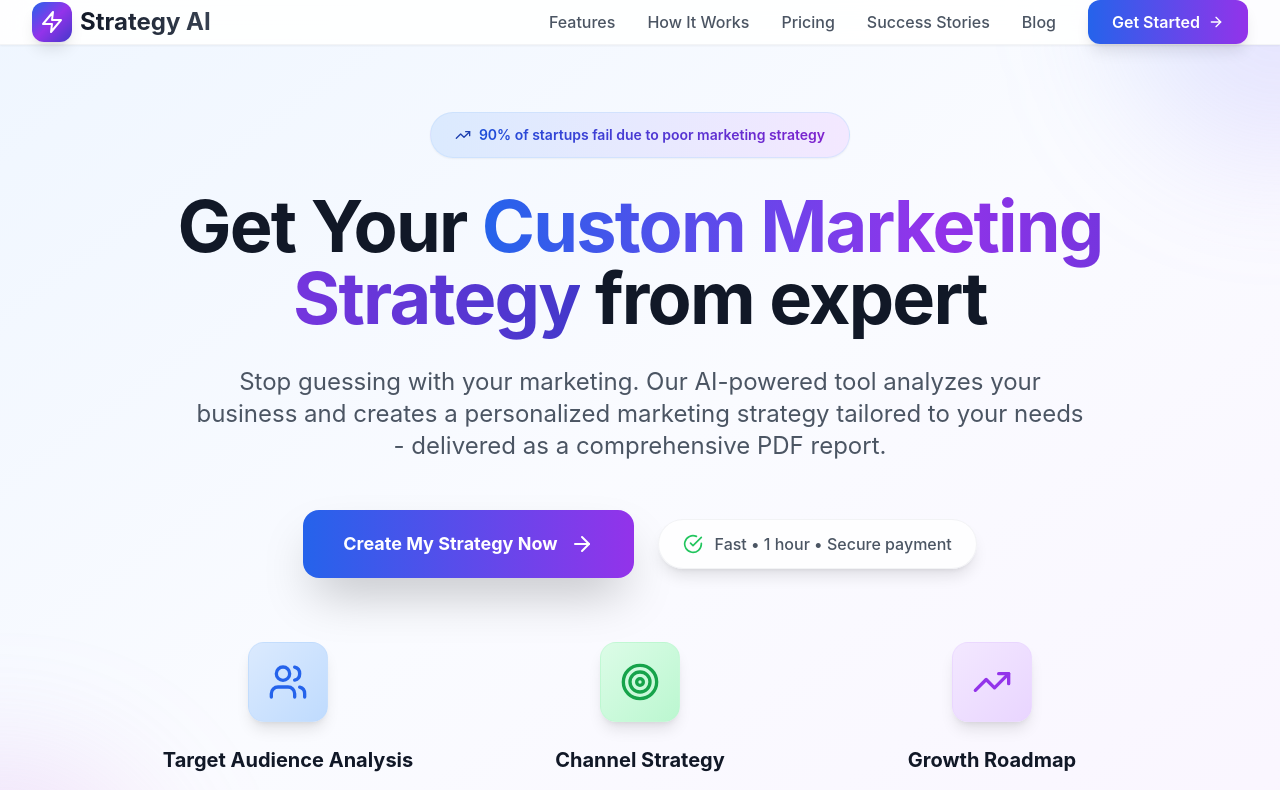
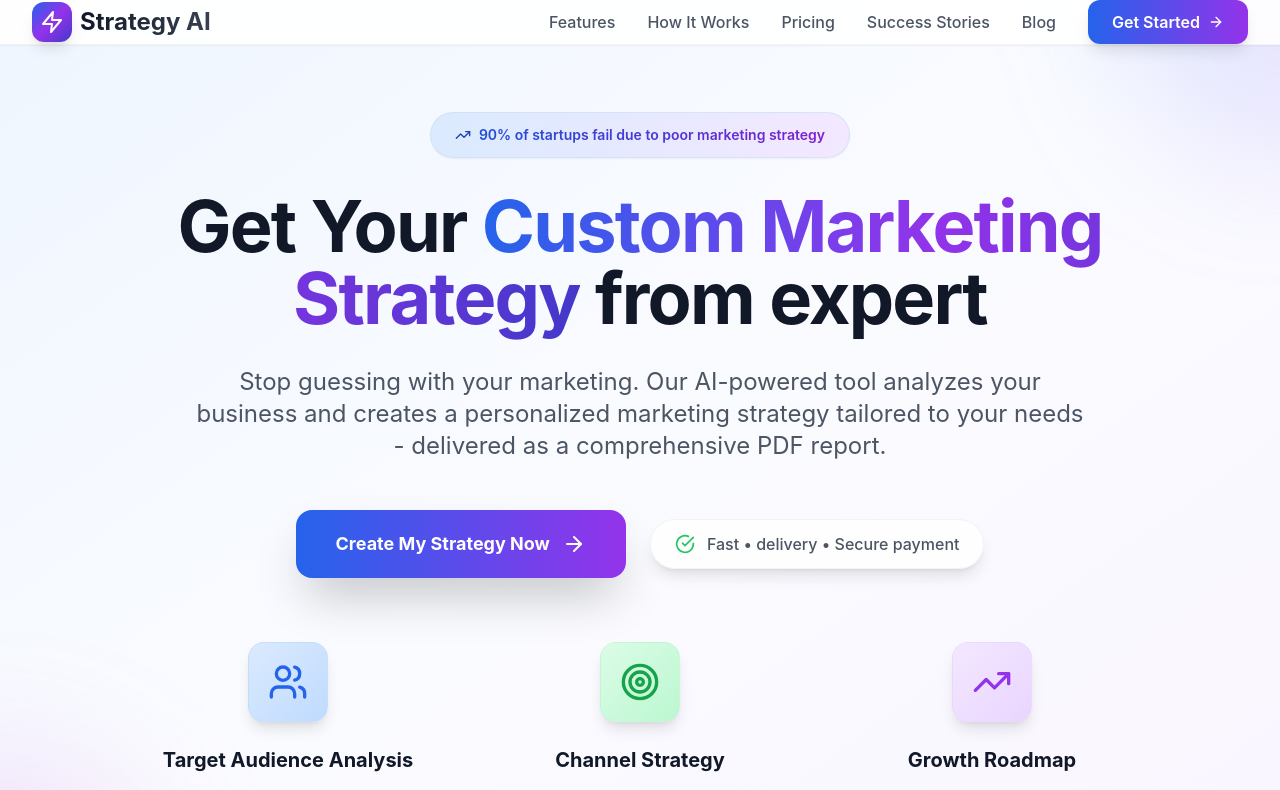
Before and after one commit to Cheeell/Cheell.github.io, a React (Vite) app: page / in a window 1280 px wide. Shown: the top 790 px of the page. Built offline with nearby package versions, Linux system fonts and the light colour scheme; no server answers.

Commit message:
Updated Hero.tsx

```diff
--- a/src/components/Hero.tsx
+++ b/src/components/Hero.tsx
@@ -47,7 +47,7 @@ export default function Hero({ onGetStarted }: HeroProps) {
               <CheckCircle className="w-5 h-5 text-green-500 mr-3" />
               <span className="font-medium">
                 {isPaymentRequired()
-                  ? 'Fast • 1 hour • Secure payment'
+                  ? 'Fast • delivery • Secure payment'
                   : getPaymentMode() === 'free-trial'
                   ? 'Free Trial • 1 hour • No credit card required'
                   : 'Free • 1 hour • No payment required'}
```
